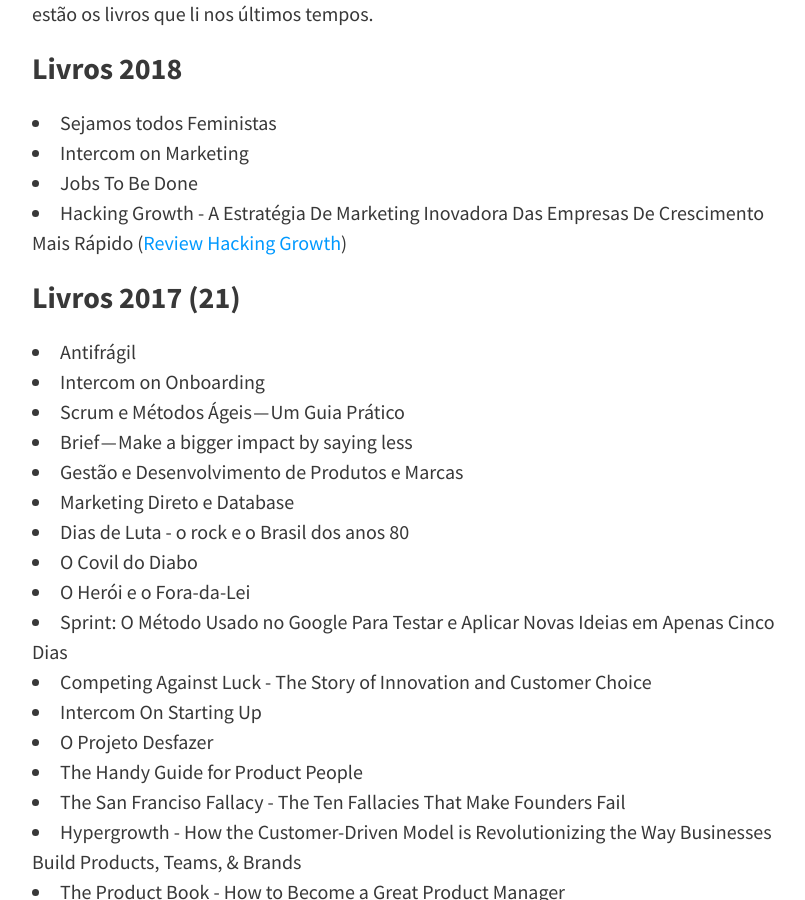
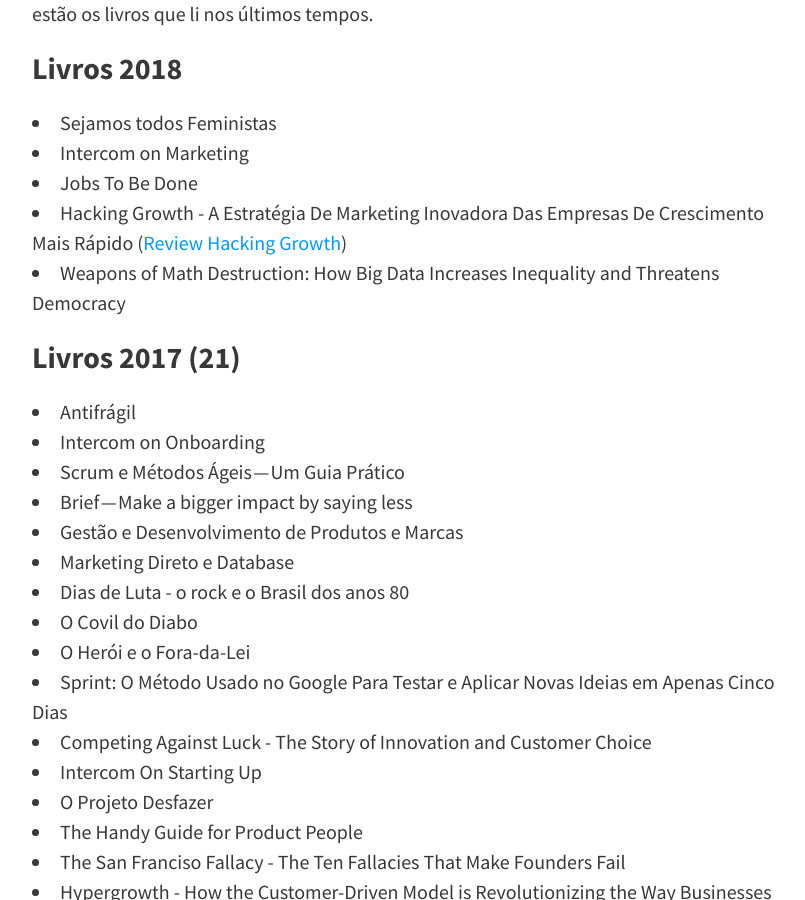
Before and after one commit to felipecbarbosa/felipecbarbosa.github.io, a Jekyll site: the page built from leituras.md, in a window 1280 px wide and 900 px high, scrolled down 430 px. Shown: the whole window, without its empty margins (224-1029 px from the left). Built offline with Jekyll 4.4.1, drawn with Linux system fonts in a browser that asks for light colours; nearby versions of some CDN libraries; comment, search, counter and statistics services are not loaded.

Commit message:
Added Weapons of Math Destruction to leituras

```diff
--- a/leituras.md
+++ b/leituras.md
@@ -13,6 +13,7 @@ Sempre procuro encontrar um tempo no meu dia-a-dia para colocar a leitura em dia
 - Intercom on Marketing
 - Jobs To Be Done
 - Hacking Growth - A Estratégia De Marketing Inovadora Das Empresas De Crescimento Mais Rápido ([Review Hacking Growth](https://www.felipebarbosa.me/hacking-growth/))
+- Weapons of Math Destruction: How Big Data Increases Inequality and Threatens Democracy
 
 ### Livros 2017 (21)
 - Antifrágil
```
